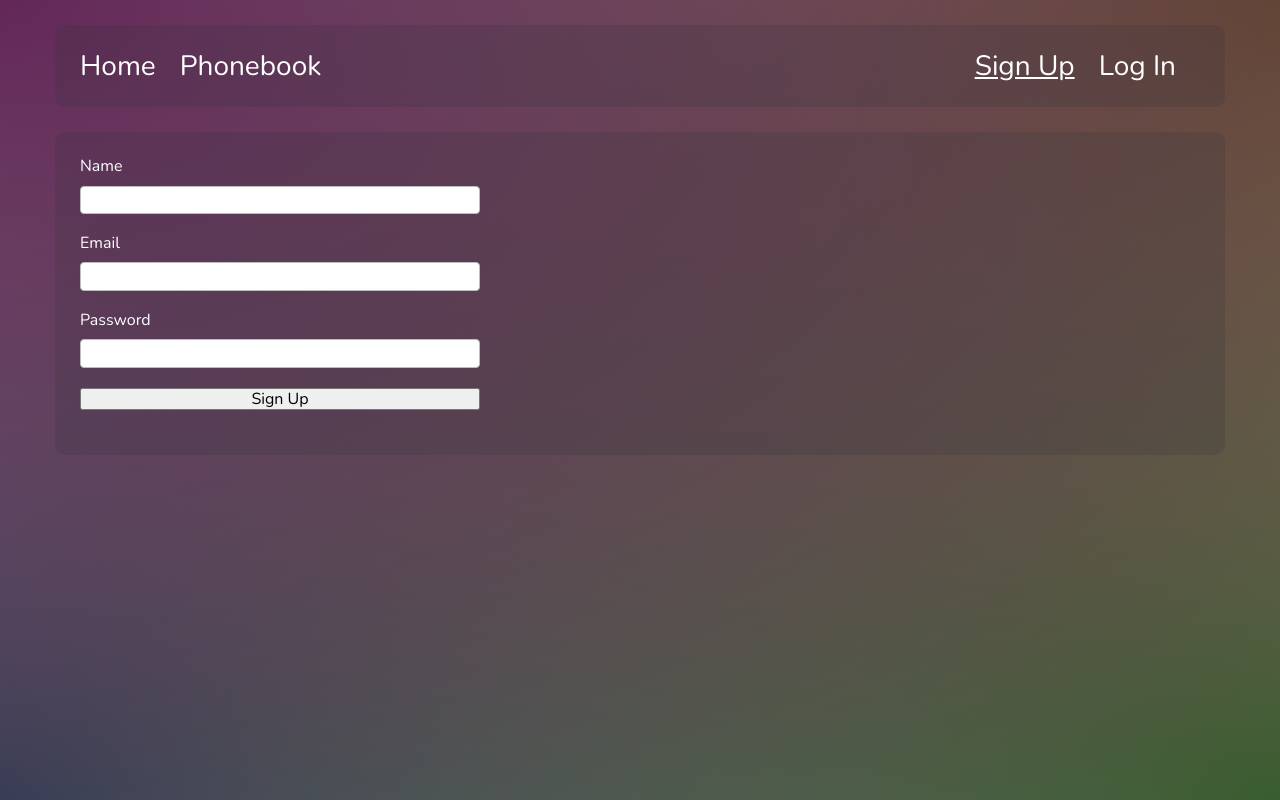
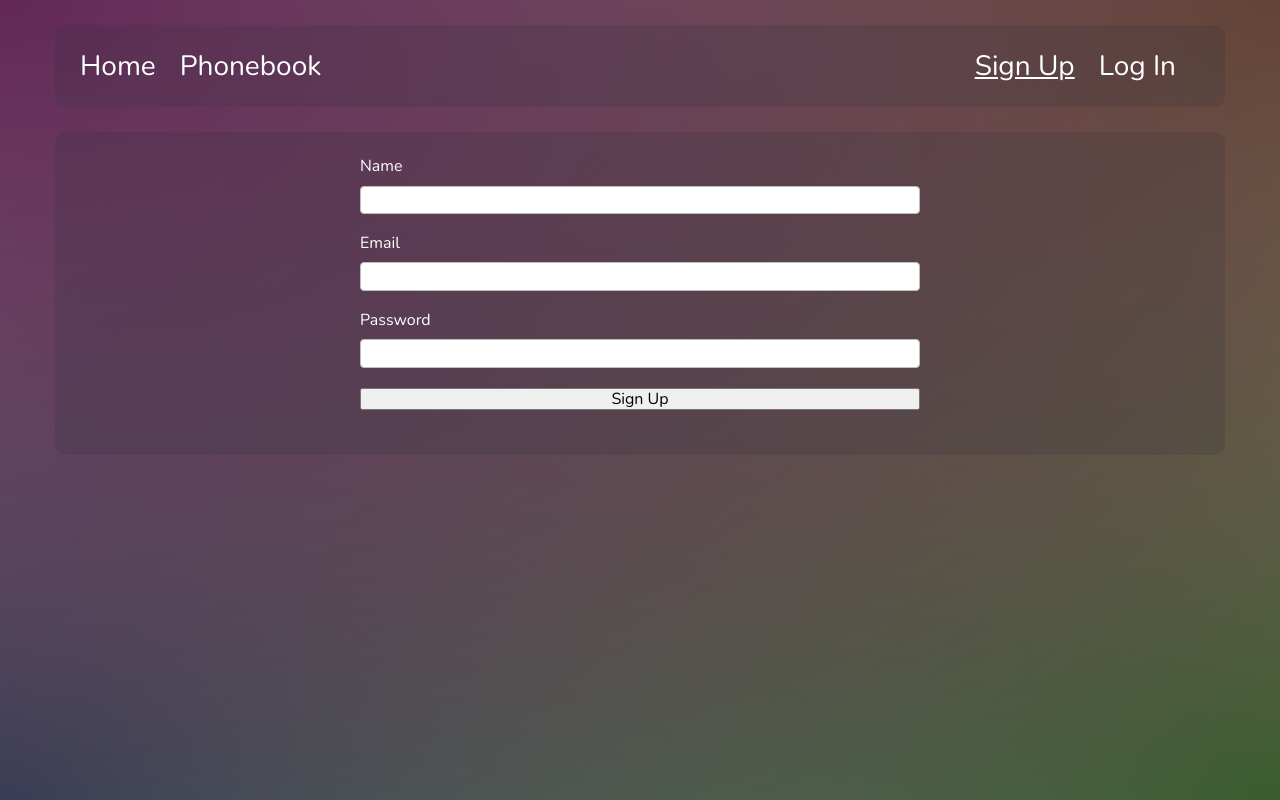
Before and after one commit to oksanastets-code/goit-react-hw-08-phonebook, a React (Create React App) app: page /goit-react-hw-08-phonebook/register in a window 1280 px wide. Built offline with nearby package versions, Linux system fonts and the light colour scheme.

Commit message:
update styles

```diff
--- a/src/components/Phonebook/ContactList.js
+++ b/src/components/Phonebook/ContactList.js
@@ -3,7 +3,6 @@ import { useSelector, useDispatch } from 'react-redux';
 import { fetchContacts, deleteContact } from '../../redux/PhoneBook/phone-book-operations';
 import { getFoundedContacts } from '../../redux/PhoneBook/phone-book-selectors';
 import {
-  ListWrapper,
   ContactItem,
   List,
   ContactData,
@@ -18,7 +17,7 @@ export default function ContactList() {
   const onDeleteContact = id => dispatch(deleteContact(id));
   useEffect(() => {dispatch(fetchContacts()) }, [dispatch])
   return (
-    <ListWrapper>
+    // <ListWrapper>
       <List>
         {contacts.map(({ id, name, number }) => (
           <ContactItem key={id}>
@@ -31,7 +30,7 @@ export default function ContactList() {
           </ContactItem>
         ))}
       </List>
-    </ListWrapper>
+    // </ListWrapper>
   )
 };
 ContactList.propTypes = {
--- a/src/components/Phonebook/ContactList.styled.js
+++ b/src/components/Phonebook/ContactList.styled.js
@@ -1,20 +1,16 @@
 import styled from 'styled-components';
-export const ListWrapper = styled.div`
+
+export const ContactItem = styled.li`
+  display: flex;
+  justify-content: space-between;
+  &:not(:last-child) {
+    margin-bottom: 20px;
+  }
+`;
+export const List = styled.ul`
+  width: 400px;
   margin-left: auto;
   margin-right: auto;
 `;
-export const ContactItem = styled.li`
-  /* color: #212121; */
-  display: flex;
-  justify-content: space-between;
-  margin-bottom: 20px;
-`;
-export const List = styled.ul`
-  // outline: 1px solid black;
-  width: 400px;
-  padding-left: 20px;
-  // padding-right: 20px;
-  margin-bottom: 20px;
-`;
 export const ContactData = styled.p``;
 export const DeleteButton = styled.button``;
--- a/src/components/Phonebook/Filter.js
+++ b/src/components/Phonebook/Filter.js
@@ -2,14 +2,14 @@ import PropTypes from 'prop-types';
 import { useSelector, useDispatch } from 'react-redux';
 import { changeFilter } from '../../redux/PhoneBook/phone-book-actions';
 import { getFilter } from '../../redux/PhoneBook/phone-book-selectors';
-import { Label, InputField } from './NameEditor.styled';
+import {  Form, Label, InputField } from './Form.styled';
 
 export default function Filter () {
   const value = useSelector(getFilter);
   const dispatch = useDispatch();
-  return  (
+  return (
+    <Form>
     <Label htmlFor="">
-      Find contacts by name
       <InputField
         type="text"
         name="filter"
@@ -20,7 +20,8 @@ export default function Filter () {
         required
         placeholder="Enter key word"
       />
-    </Label>
+      </Label>
+      </Form>
   )
 };
 Filter.propTypes = {
--- /dev/null
+++ b/src/components/Phonebook/Form.styled.js
@@ -0,0 +1,23 @@
+import styled from 'styled-components';
+export const Form = styled.form`
+  margin-left: auto;
+  margin-right: auto;
+  margin-bottom: 20px;
+  display: flex;
+  flex-direction: column;
+  width: 50%;
+   /* width: 400px; */
+`;
+export const Label = styled.label`
+  font-weight: 500;
+  display: flex;
+  flex-direction: column;
+  margin-bottom: 20px;
+`;
+export const InputField = styled.input`
+  margin-top: 10px;
+  padding: 4px;
+  border: 1px solid #bdbdbd;
+  border-radius: 0.25rem;
+  transition: border-color 0.15s ease-in-out, box-shadow 0.15s ease-in-out;
+`;
--- a/src/components/Phonebook/NameEditor.styled.js
+++ b/src/components/Phonebook/NameEditor.styled.js
@@ -1,24 +1,5 @@
 import styled from 'styled-components';
-export const Form = styled.form`
-  /* padding: 20px; */
-  margin-bottom: 20px;
-  display: flex;
-  flex-direction: column;
-  width: 400px;
-`;
-export const Label = styled.label`
-  font-weight: 500;
-  display: flex;
-  flex-direction: column;
-  margin-bottom: 20px;
-`;
-export const InputField = styled.input`
-  margin-top: 10px;
-  padding: 4px;
-  border: 1px solid #bdbdbd;
-  border-radius: 0.25rem;
-  transition: border-color 0.15s ease-in-out, box-shadow 0.15s ease-in-out;
-`;
+
 export const AddButton = styled.button`
   width: 100px;
   border-radius: 4px;
--- a/src/components/Phonebook/PhoneBook.styled.js
+++ b/src/components/Phonebook/PhoneBook.styled.js
@@ -2,8 +2,4 @@ import styled from 'styled-components';
 export const Container = styled.div`
   margin-left: auto;
   margin-right: auto;
-  /* padding-left: 20px;
-  padding-right: 20px; */
-
-  /* width: 1200px; */
 `;
--- a/src/views/LogInView.js
+++ b/src/views/LogInView.js
@@ -2,7 +2,7 @@ import React from 'react';
 import { useState } from 'react';
 import { useDispatch } from 'react-redux';
 import { authOperations } from '../redux/auth';
-import { Form, Label, InputField } from 'components/Phonebook/NameEditor.styled'
+import { Form, Label, InputField } from 'components/Phonebook/Form.styled'
 
 const LogInView = () => {
   const dispatch = useDispatch();
@@ -29,7 +29,6 @@ const LogInView = () => {
 
   return (
     <>
-      {/* <h1>Ввійти в свій обліковий запис</h1> */}
       <Form onSubmit={handleSubmit} autoComplete="off">
         <Label>
           Email
--- a/src/views/SignUpView.js
+++ b/src/views/SignUpView.js
@@ -2,7 +2,7 @@ import React from 'react';
 import { useState } from 'react';
 import { useDispatch } from 'react-redux';
 import { authOperations } from '../redux/auth';
-import { Form, Label, InputField } from 'components/Phonebook/NameEditor.styled'
+import { Form, Label, InputField } from 'components/Phonebook/Form.styled'
 
 const SignUpView = () => {
    const dispatch = useDispatch();
--- a/src/views/UserView.js
+++ b/src/views/UserView.js
@@ -17,7 +17,9 @@ const UserView = (params) => {
          {/* <h1>Phonebook</h1> */}
 
           <NameEditor />
-          <h2>Contacts</h2>
+         <h2 style={{
+           textAlign: 'center',
+         }}>Contacts</h2>
           <Filter />
           <ContactList />
         </Container>
```
Also changed, not shown: src/components/Phonebook/NameEditor.js (+3 -4 lines).
